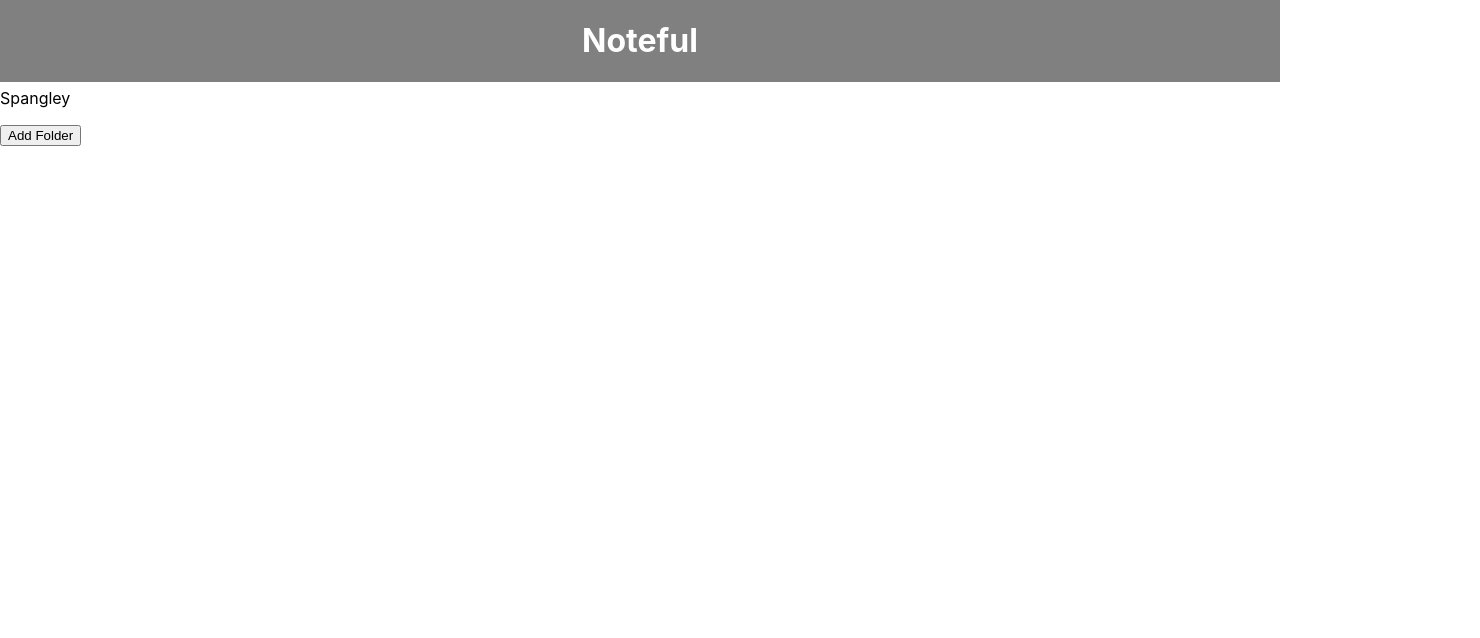
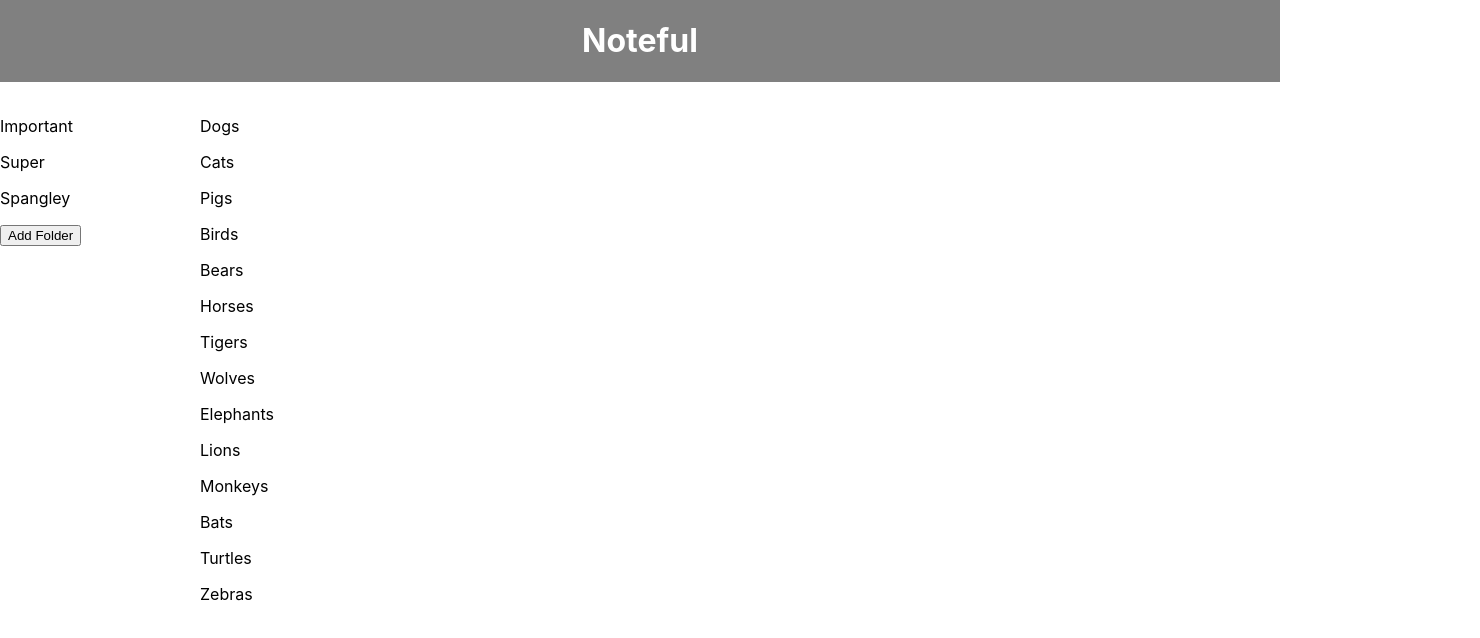
Before and after one commit to AshGodfrey/noteful, a React (Create React App) app: page / in a window 1280 px wide. Shown: the top 638 px of the page, 1480 px wide, since content can reach past the window. Built offline with nearby package versions, Linux system fonts and the light colour scheme.

Commit message:
added basic note view

```diff
--- a/src/App/App.js
+++ b/src/App/App.js
@@ -2,6 +2,7 @@ import React from 'react';
 import dummyStore from '../dummy-store'
 import Header from '../Header/Header'
 import Sidebar from '../Sidebar/Sidebar'
+import Main from '../Main/Main'
 
 class App extends React.Component{
 	state = {
@@ -19,6 +20,7 @@ class App extends React.Component{
 		<div>
 			<Header />
 			<Sidebar folders={this.state.folders}/>
+			<Main notes={this.state.notes}/>
 
 		</div>)
  }
--- /dev/null
+++ b/src/Main/Main.css
@@ -0,0 +1,5 @@
+.main {
+	position: relative;
+	left: 200px;
+	top: 100px;
+}
--- /dev/null
+++ b/src/Main/Main.js
@@ -0,0 +1,16 @@
+import React from 'react';
+import './Main.css'
+
+
+class Main extends React.Component {
+	render() {
+		var notes = this.props.notes.map((notes) => <p> {notes.name} </p>)
+		return(
+			<div className="main">
+				{notes}
+			</div>
+			)
+	}
+}
+
+export default Main;
--- /dev/null
+++ b/src/Sidebar/Sidebar.css
@@ -0,0 +1,4 @@
+.sidebar {
+	position: fixed;
+	top: 100px;
+}
--- a/src/Sidebar/Sidebar.js
+++ b/src/Sidebar/Sidebar.js
@@ -1,4 +1,5 @@
 import React from 'react';
+import './Sidebar.css'
 import FolderSidebar from '../FolderSidebar/FolderSidebar'
 import AddFolder from '../AddFolder/AddFolder'
 
@@ -7,7 +8,7 @@ class Sidebar extends React.Component {
 	render() {
 		var folders = this.props.folders.map((folder) => <p> {folder.name} </p>)
 		return(
-			<div>
+			<div className="sidebar">
 				{folders}
 				<AddFolder />
 			</div>
```
